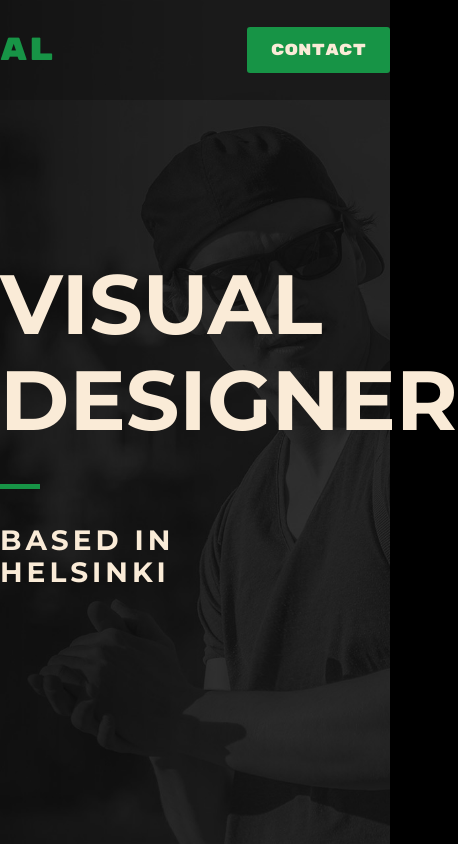
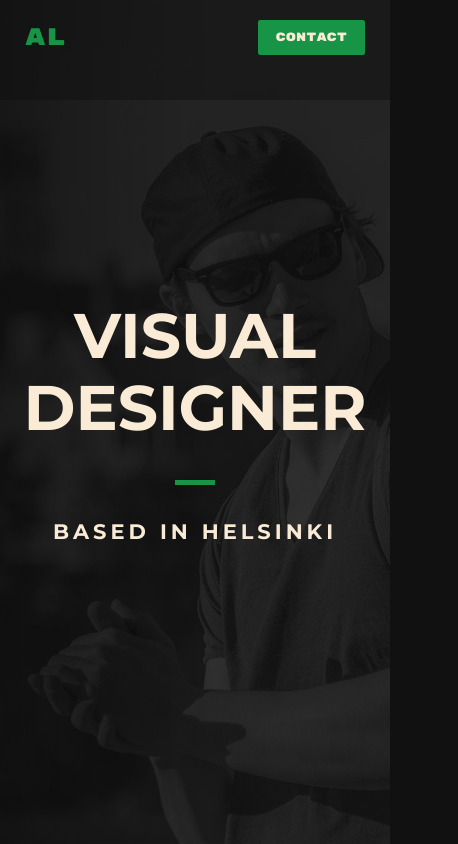
Before and after one commit to aleksiliukkonen/Portfolio, a plain HTML site: page index.html in a window 390 px wide. Shown: the top 844 px of the page, 458 px wide, since content can reach past the window. Drawn offline with nearby package versions, Linux system fonts and the light colour scheme.

Commit message:
Add rem/em units based typography

```diff
--- a/css/styles.css
+++ b/css/styles.css
@@ -3,9 +3,13 @@
 }
 
 body {
-    background-color: black;
+    background-color: #111;
     color: antiquewhite;
 
+}
+
+:root {
+    font-size: 16px;
 }
 
 header {
@@ -19,13 +23,14 @@ nav {
     width: 100%;
     top: 0;
     left: 0;
+    position: fixed;
 }
 
 .top-bar {
     display: flex;
     max-width: 1170px;
     width: 100%;
-    height: 100px;
+    height: 6.25em;
     margin: 0 auto;
     justify-content: space-between;
     align-items: center;
@@ -44,20 +49,20 @@ nav {
 
 .logotype {
     font-family: 'Rubik Mono One', sans-serif;
-    font-size: 32px;
+    font-size: 2rem;
     color: #179446;
 }
 
 .btn-green {
-	-moz-border-radius: 3px;
-	-webkit-border-radius: 3px;
-	border-radius: 3x;
+    font-size: 1rem;
+	-moz-border-radius: 0.1855em;
+	-webkit-border-radius: 0.1855em;
+	border-radius: 0.1855em;
 	background-color: #179446;
 	cursor: pointer;
 	color:antiquewhite;
 	font-family: 'Rubik Mono One', sans-serif;
-	font-size: 16px;
-	padding: 14px 24px;
+	padding: 0.875em 1.5em;
     transition: background-color 1s ease;
 }
 
@@ -69,7 +74,7 @@ nav {
 .intro-content {
     font-family: 'Montserrat', sans-serif;
     text-transform: uppercase;
-    font-size: 42px;
+    font-size: 2.625rem;
     width: 50%;
 }
 
@@ -79,7 +84,7 @@ h1, h2 {
 }
 
 .intro-content h2 {
-    font-size: 28px;
+    font-size: 1.75rem;
     width: 80%;
     margin: 0;
     padding: 0;
@@ -112,9 +117,40 @@ section {
     margin: 0 auto;
 }
 
+@media (max-width: 1170px) {
 
+.top-bar {
+    padding: 0 25px;
+    transition: 0.5s ease;
+}
+
+
+.intro-content {
+    padding-left: 25px;
+}
 
 @media (max-width: 767px) {
 
+:root {
+    font-size: 12px;
+}
+
+.intro-content {
+    text-align: center;
+    width: auto;
+    transition: all 1s ease-in-out;
+    padding: 0;
+}
+
+.intro-content h1:after {
+    margin: 35px auto;
+}
+
+.intro-content h2 {
+    width:  auto;
+}
+
+
+
 
 }
```
